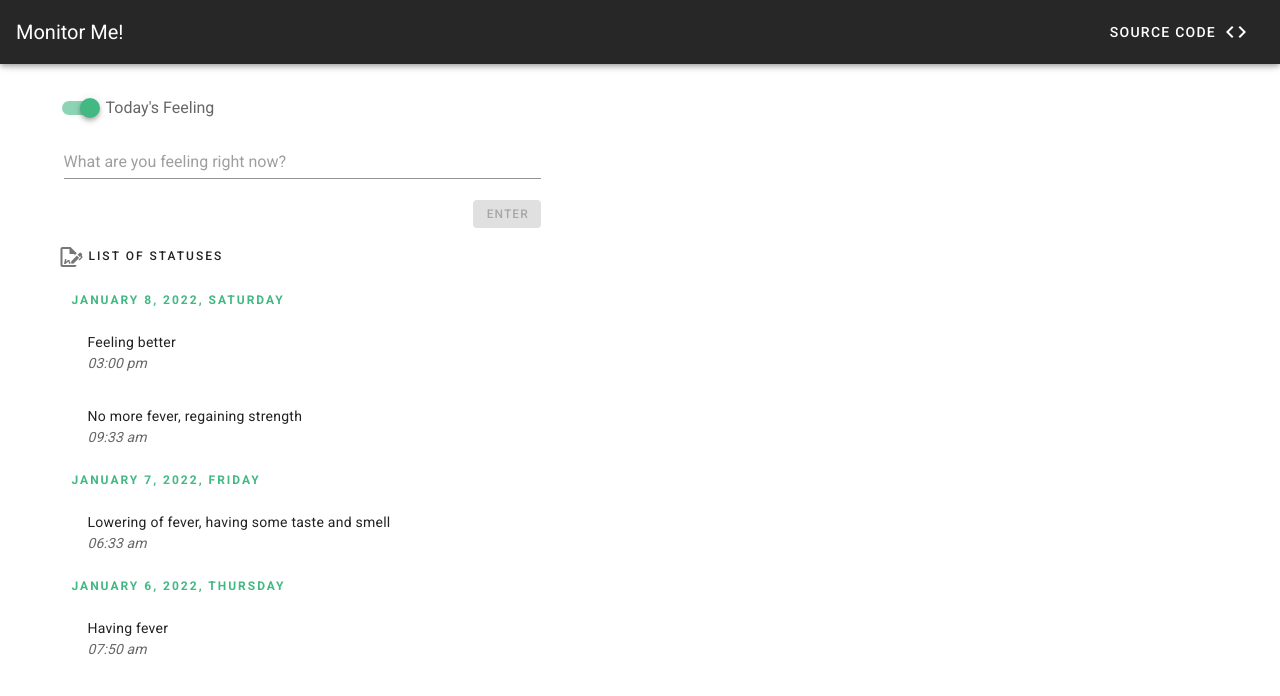
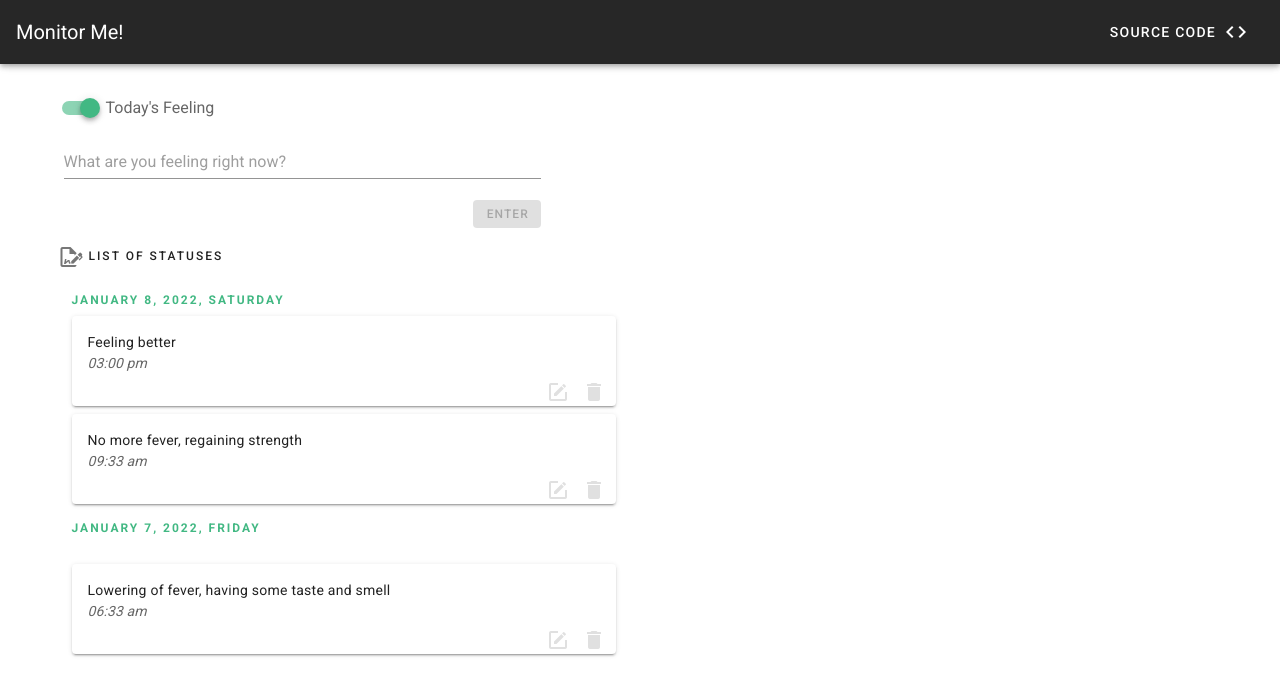
Before and after one commit to dilapitan/monitor-me, a Vue app: page / in a window 1280 px wide. Shown: the top 696 px of the page. Built offline with nearby package versions, Linux system fonts and the light colour scheme; what v-calendar would draw is missing.

Commit message:
Add Edit and Delete buttons in Card

```diff
--- a/src/components/HomeComponent.vue
+++ b/src/components/HomeComponent.vue
@@ -140,7 +140,11 @@
               <span class="text-overline primary--text font-weight-bold">{{
                 date
               }}</span>
-              <v-card v-for="(status, index) in statuses" :key="index" flat>
+              <v-card
+                v-for="(status, index) in statuses"
+                :key="index"
+                class="mb-5"
+              >
                 <template v-if="standardizeDateFormat(status.date) === date">
                   <v-card-title class="text-body-2">
                     {{ status.feeling }}
@@ -149,6 +153,17 @@
                   <v-card-subtitle class="font-italic">
                     {{ addTimeToDateFormat(status.date) }}
                   </v-card-subtitle>
+
+                  <v-row class="pr-5">
+                    <v-spacer></v-spacer>
+                    <v-btn color="grey lighten-2" small icon class="mr-2">
+                      <v-icon>mdi-square-edit-outline</v-icon>
+                    </v-btn>
+
+                    <v-btn color="grey lighten-2" small icon>
+                      <v-icon>mdi-delete</v-icon>
+                    </v-btn>
+                  </v-row>
                 </template>
               </v-card>
             </div>
```
